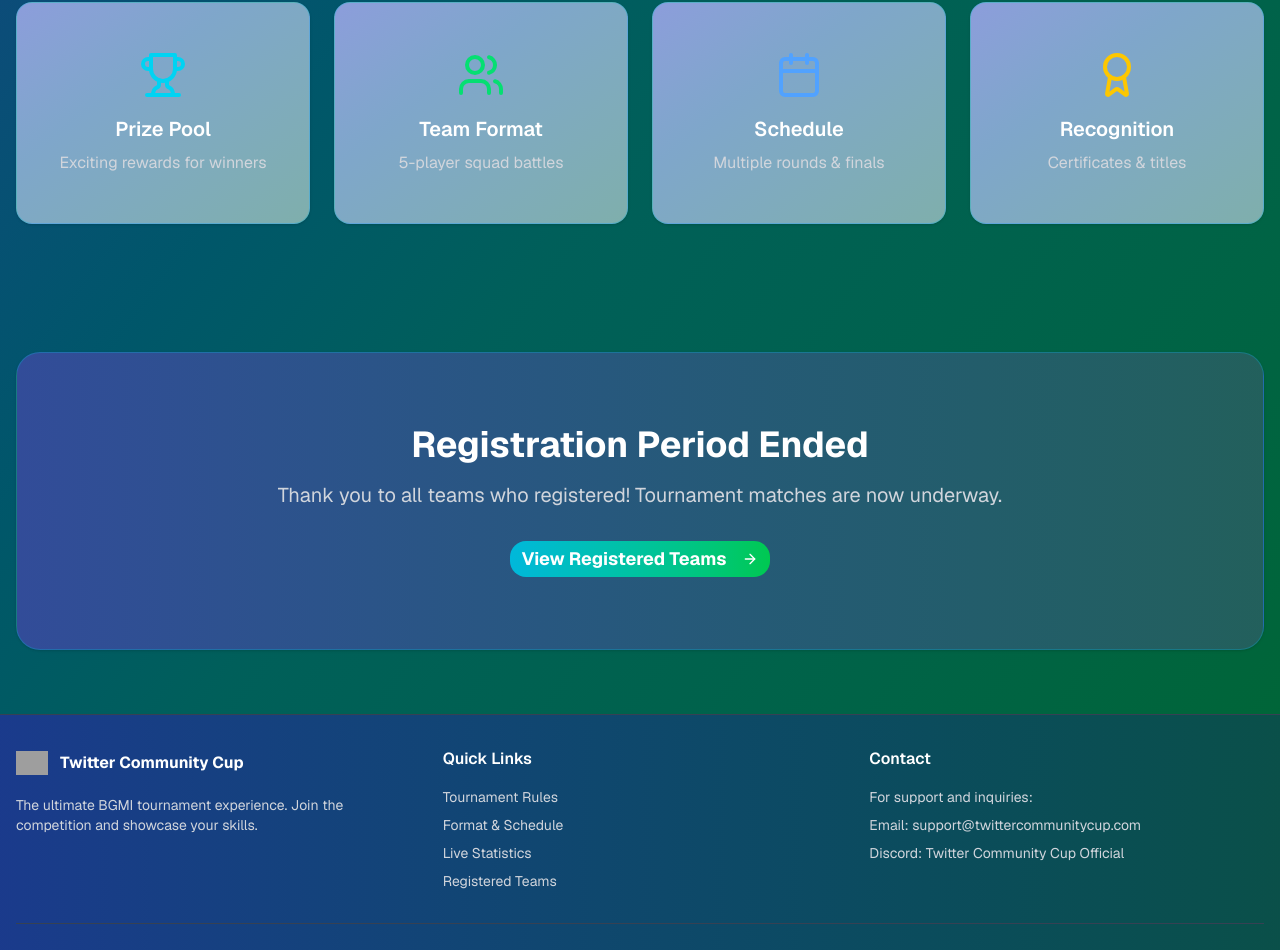
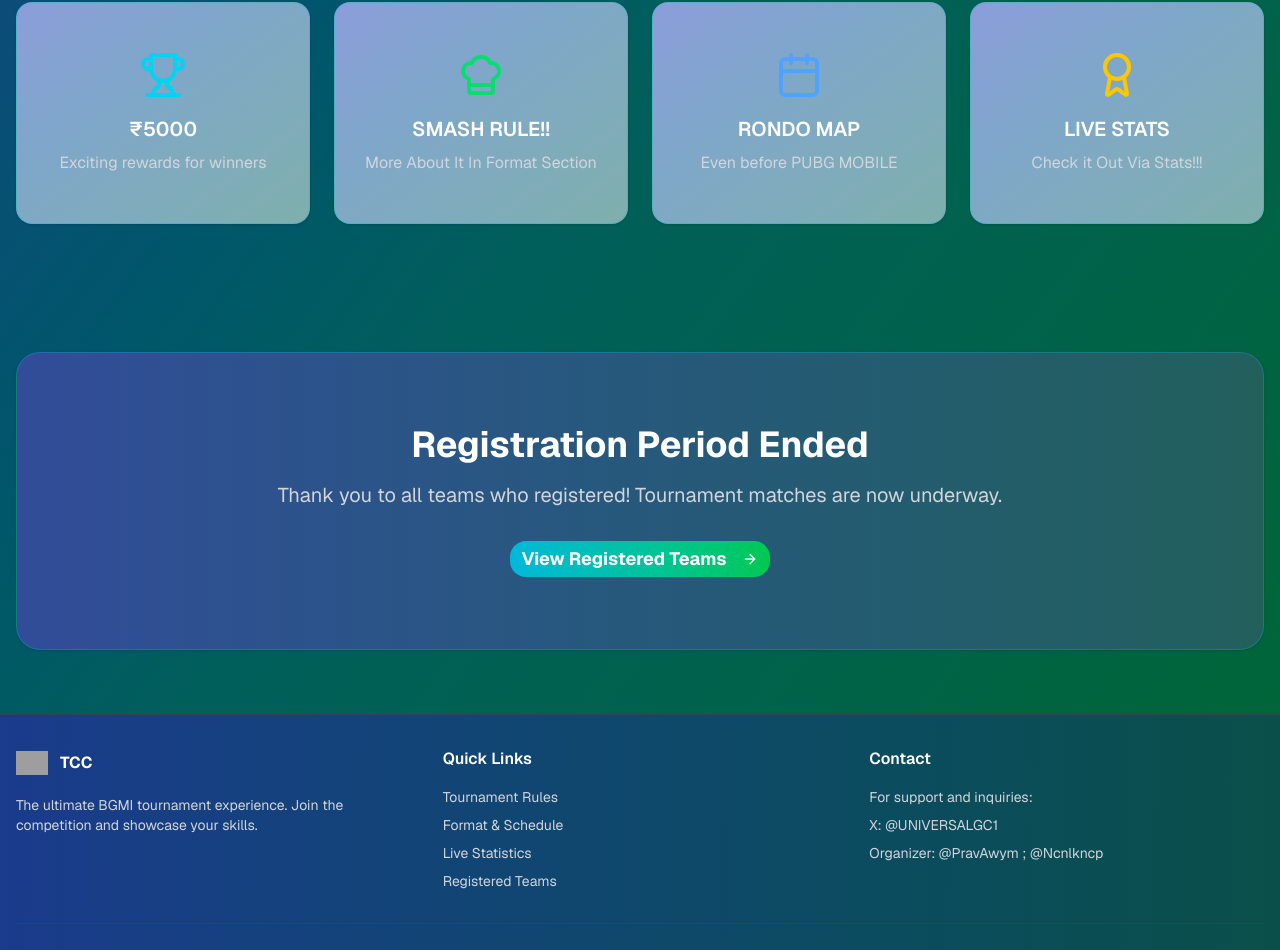
Before and after one commit to jyotipatil6280-beep/TCCcup, a Next.js app: page / in a window 1280 px wide. Shown: the part 747-1697 px from the top of the page. Built offline with nearby package versions, Linux system fonts and the light colour scheme; grey boxes are pictures that could not be loaded.

Commit message:
revert to v41 and update project files
#VERCEL_SKIP

Co-authored-by: null <225041048+jyotipatil6280-beep@users.noreply.github.com>

```diff
--- a/app/page.tsx
+++ b/app/page.tsx
@@ -3,7 +3,7 @@
 import Link from "next/link"
 import { Button } from "@/components/ui/button"
 import { Card, CardContent } from "@/components/ui/card"
-import { Trophy, Users, Calendar, Award, ArrowRight, Play } from "lucide-react"
+import { Trophy, ChefHatIcon, Calendar, Award, ArrowRight, Play } from "lucide-react"
 import PageLayout from "../components/page-layout"
 
 export default function HomePage() {
@@ -57,32 +57,32 @@ export default function HomePage() {
             <Card className="bg-gradient-to-br from-blue-800/50 to-teal-800/50 border border-cyan-500/30 rounded-2xl">
               <CardContent className="p-6 text-center">
                 <Trophy className="w-12 h-12 text-cyan-400 mx-auto mb-4" />
-                <h3 className="text-xl font-semibold text-white mb-2">Prize Pool</h3>
+                <h3 className="text-xl font-semibold text-white mb-2">{"₹5000"}</h3>
                 <p className="text-gray-300">Exciting rewards for winners</p>
               </CardContent>
             </Card>
 
             <Card className="bg-gradient-to-br from-blue-800/50 to-teal-800/50 border border-cyan-500/30 rounded-2xl">
               <CardContent className="p-6 text-center">
-                <Users className="w-12 h-12 text-green-400 mx-auto mb-4" />
-                <h3 className="text-xl font-semibold text-white mb-2">Team Format</h3>
-                <p className="text-gray-300">5-player squad battles</p>
+                <ChefHatIcon className="w-12 h-12 text-green-400 mx-auto mb-4" />
+                <h3 className="text-xl font-semibold text-white mb-2">SMASH RULE!!</h3>
+                <p className="text-gray-300">More About It In Format Section</p>
               </CardContent>
             </Card>
 
             <Card className="bg-gradient-to-br from-blue-800/50 to-teal-800/50 border border-cyan-500/30 rounded-2xl">
               <CardContent className="p-6 text-center">
                 <Calendar className="w-12 h-12 text-blue-400 mx-auto mb-4" />
-                <h3 className="text-xl font-semibold text-white mb-2">Schedule</h3>
-                <p className="text-gray-300">Multiple rounds & finals</p>
+                <h3 className="text-xl font-semibold text-white mb-2">RONDO MAP</h3>
+                <p className="text-gray-300">Even before PUBG MOBILE</p>
               </CardContent>
             </Card>
 
             <Card className="bg-gradient-to-br from-blue-800/50 to-teal-800/50 border border-cyan-500/30 rounded-2xl">
               <CardContent className="p-6 text-center">
                 <Award className="w-12 h-12 text-yellow-400 mx-auto mb-4" />
-                <h3 className="text-xl font-semibold text-white mb-2">Recognition</h3>
-                <p className="text-gray-300">Certificates & titles</p>
+                <h3 className="text-xl font-semibold text-white mb-2">{"LIVE STATS"}</h3>
+                <p className="text-gray-300">{"Check it Out Via Stats!!!"}</p>
               </CardContent>
             </Card>
           </div>
--- a/components/footer.tsx
+++ b/components/footer.tsx
@@ -8,7 +8,7 @@ export default function Footer() {
             <div className="flex items-center space-x-3">
               <img src="https://i.ibb.co/jkVCpXPv/TCC-LOGO.png" alt="TCC Logo" className="h-8 w-8 object-contain" />
               <div className="text-white">
-                <div className="font-bold">Twitter Community Cup</div>
+                <div className="font-bold">TCC</div>
               </div>
             </div>
             <p className="text-gray-300 text-sm">
@@ -40,14 +40,14 @@ export default function Footer() {
             <h3 className="text-white font-semibold">Contact</h3>
             <div className="space-y-2 text-sm text-gray-300">
               <p>For support and inquiries:</p>
-              <p>Email: support@twittercommunitycup.com</p>
-              <p>Discord: Twitter Community Cup Official</p>
+              <p>X: @UNIVERSALGC1</p>
+              <p>Organizer: @PravAwym ; @Ncnlkncp</p>
             </div>
           </div>
         </div>
 
         <div className="border-t border-gray-700 mt-8 pt-6 text-center">
-          <p className="text-gray-400 text-sm">© 2024 Twitter Community Cup. All rights reserved.</p>
+          <p className="text-gray-400 text-sm">© 2025 UGC. All rights reserved.</p>
         </div>
       </div>
     </footer>
--- a/components/navbar.tsx
+++ b/components/navbar.tsx
@@ -26,7 +26,7 @@ export default function Navbar() {
           <Link href="/" className="flex items-center space-x-3">
             <img src="https://i.ibb.co/jkVCpXPv/TCC-LOGO.png" alt="TCC Logo" className="h-10 w-10 object-contain" />
             <div className="text-white">
-              <div className="font-bold text-lg">Twitter Community Cup</div>
+              <div className="font-bold text-lg">{"TCC | UGC"}</div>
             </div>
           </Link>
 
```
